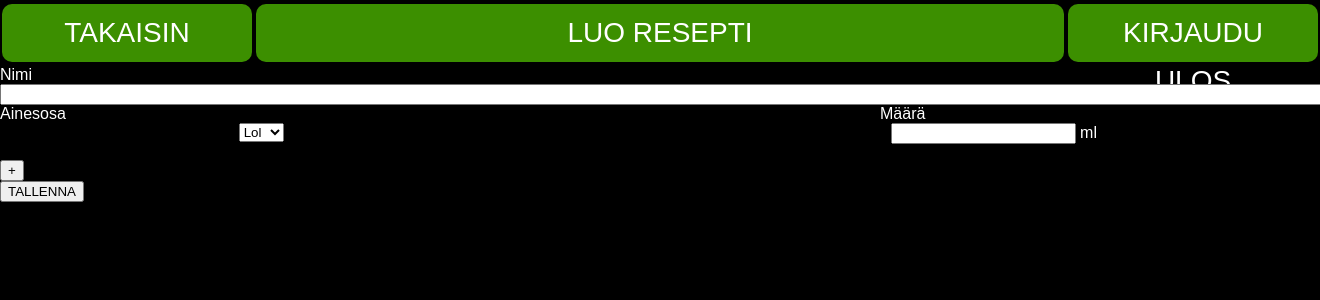
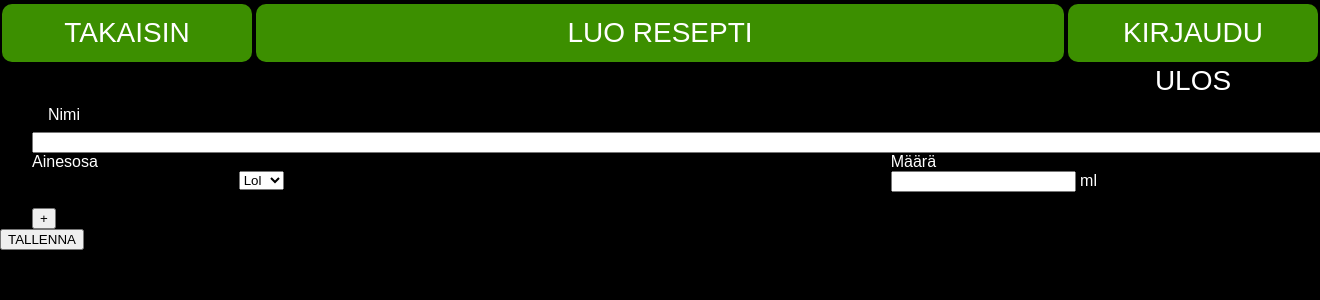
Before and after one commit to ainamaximit/baari-mikko, a Flask app: page /recipes/create in a window 1320 px wide; the page is wider, and only the part inside the window is pictured. Shown: the top 300 px of that part. Run offline with Flask 2, Linux system fonts and the light colour scheme; a user stored in the database is signed in; a database or web service that is not in the repository returns one stand-in record (values such as "Sample title"); parts of the project's set-up code (start-up, migrations or seed data) failed here and were passed over; some libraries are stand-ins or nearby versions.

Commit message:
some padding

```diff
--- a/static/style.css
+++ b/static/style.css
@@ -175,13 +175,20 @@ body {
     display: block;
 }
 
+.add-recipe {
+    margin-top: 2em;
+}
+
 .add-recipe_name {
     display: flex;
     flex-direction: column;
     justify-content: left;
+    padding-left: 2em;
 }
 
-.add-recipe_name > label {}
+.add-recipe_name > label {
+    padding: 0.5em 1em;
+}
 
 .add-recipe_name > #recipe-name {
     width: 100%;
@@ -189,6 +196,7 @@ body {
 
 #ingredients-header {
     display: flex;
+    padding-left: 2em;
 }
 
 #ingredients-header-ingredient {
@@ -229,5 +237,6 @@ body {
 }
 
 #ingredients-list #add-row {
+    padding-left: 2em;
     width: 100%;
 }
```
